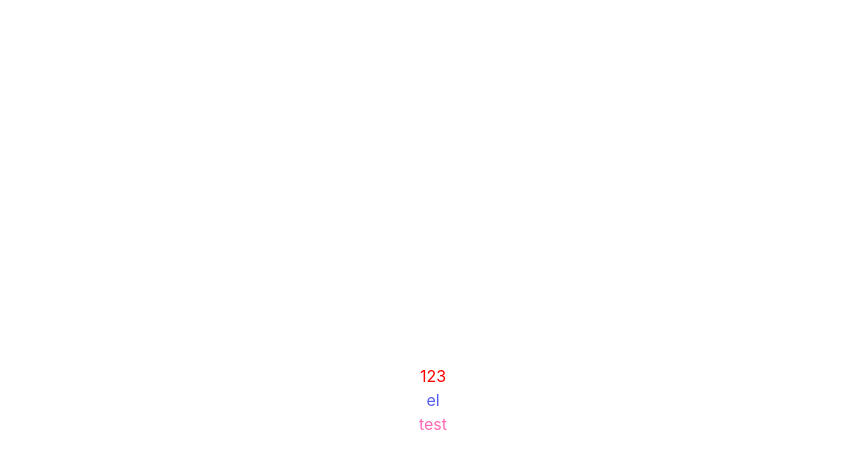
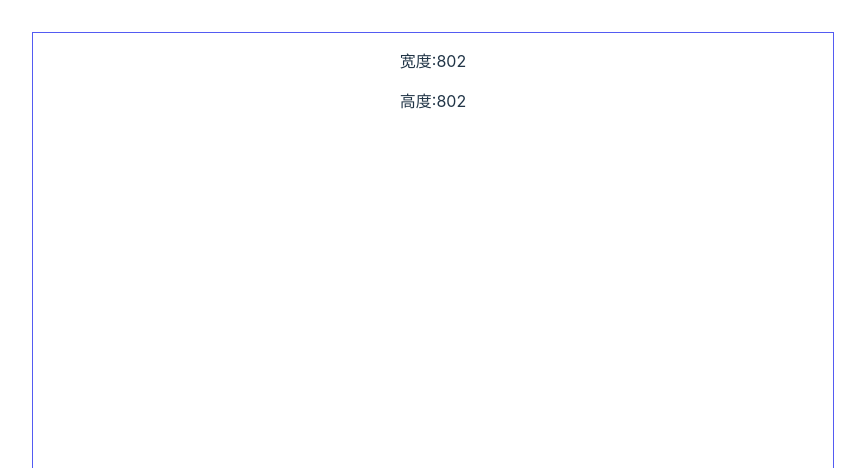
Before and after one commit to minzhongshi/study-miscellaneous, a Vue app in the folder Vue3+TS+pinia/vue3-学习/: page / in a window 1280 px wide. Shown: the top 468 px of the page, without its empty margins (207-1072 px from the left). Built offline with nearby package versions, Linux system fonts and the light colour scheme.

Commit message:
1.面试题 2.封装resize组件

```diff
--- a/Vue3+TS+pinia/vue3-学习/src/App.vue
+++ b/Vue3+TS+pinia/vue3-学习/src/App.vue
@@ -9,6 +9,7 @@ import Ref from "./views/vue3_响应式/ref全家桶/ref.vue";
 import AntiShake from "./views/vue3_响应式/ref全家桶/customRef实现防抖/antiShake.vue";
 import Reactive from "./views/vue3_响应式/reactive全家桶/reactive.vue";
 import BEM_layout from "./views/BEM架构与layout布局/BEM_layout.vue";
+import SzieDireect from "./views/指令/szieDireect.vue";
 </script>
 
 <template>
@@ -20,8 +21,9 @@ import BEM_layout from "./views/BEM架构与layout布局/BEM_layout.vue";
 <!--  <AntiShake/>-->
 <!--  <ref/>-->
 <!--  <reactive/>-->
-  <BEM_layout/>
+<!--  <BEM_layout/>-->
 <!--  <RefChildrenParentText></RefChildrenParentText>-->
+  <SzieDireect/>
 </template>
 
 <style scoped>
--- /dev/null
+++ b/Vue3+TS+pinia/vue3-学习/src/directs/resize指令封装/sizeDireect.js
@@ -0,0 +1,54 @@
+/**
+ * 全局绑定指令:
+ *    在main.ts文件中添加以下代码
+ *    app.directive('size-ob', sizeDireect)
+ *  使用：
+ *      在需要监听的标签上使用命令 v-size-ob="handle"，其中handle为回调函数，其中返回的参数为尺寸信息
+ *       <div class="dir"  v-size-ob="handle">
+ */
+
+/**
+ * @ResizeObserver 监听元素变化的API
+ * @entries 元素变化的数组集合
+ * @entry 每个被监听的元素 其中包含的属性有：
+ *    borderBoxSize：边框盒尺寸
+ *    contentBoxSize：内容盒尺寸
+ *    contentRect:内容区域矩形信息 => DOMRectReadOnly {x: 0, y: 0, width: 3800, height: 3800, top: 0, …}
+ *    devicePixelContentBoxSize:DPR尺寸
+ *    target：哪一个元素发生变化
+ */
+const ob = new ResizeObserver((entries)=>{
+    for (const entry of entries) {
+        // 获取dom元素的回调
+        const handler = map.get(entry.target)
+        //存在回调函数
+        if (handler){
+            // 将监听的值给回调函数
+            handler({
+                width: entry.borderBoxSize[0].inlineSize,
+                height: entry.borderBoxSize[0].blockSize
+            })
+        }
+    }
+})
+/**
+ * map:存储dom与回调函数的映射关系
+ * 使用WeakMap，防止内存溢出
+ */
+const map = new WeakMap();
+/**
+ * el:监听的dom元素
+ * binding: 回调事件
+ */
+export default {
+    mounted(el,binding) {
+        //将dom与回调的关系塞入map
+        map.set(el,binding.value)
+        //监听el元素的变化
+        ob.observe(el)
+    },
+    unmounted(el) {
+        //取消监听
+        ob.unobserve(el)
+    }
+}
--- a/Vue3+TS+pinia/vue3-学习/src/main.ts
+++ b/Vue3+TS+pinia/vue3-学习/src/main.ts
@@ -4,9 +4,12 @@ import ElementPlus from "element-plus";
 // @ts-ignore
 import App from './App.vue'
 import * as ElementPlusIconsVue from '@element-plus/icons-vue'
+// @ts-ignore
+import sizeDireect from '../src/directs/resize指令封装/sizeDireect'
 
 const app = createApp(App)
 for (const [key, component] of Object.entries(ElementPlusIconsVue)) {
     app.component(key, component)
 }
+app.directive('size-ob', sizeDireect)
 app.use(ElementPlus).mount('#app')
--- /dev/null
+++ b/Vue3+TS+pinia/vue3-学习/src/views/指令/szieDireect.vue
@@ -0,0 +1,27 @@
+<script setup lang="ts">
+import {nextTick, ref} from "vue";
+
+let width = ref()
+let height = ref()
+function handle(size){
+  // 变化后的操作
+    width.value = size.width
+    height.value = size.height
+}
+</script>
+
+<template>
+  <div class="dir"  v-size-ob="handle">
+    <p>宽度:{{width}}</p>
+    <dl/>
+    <p>高度:{{height}}</p>
+  </div>
+</template>
+
+<style scoped>
+.dir{
+  border: #535bf2 1px solid;
+  width: 100vmin;
+  height: 100vmin;
+}
+</style>
```
Also changed, not shown: 1 other file (tests, documents, lock files or other folders).
